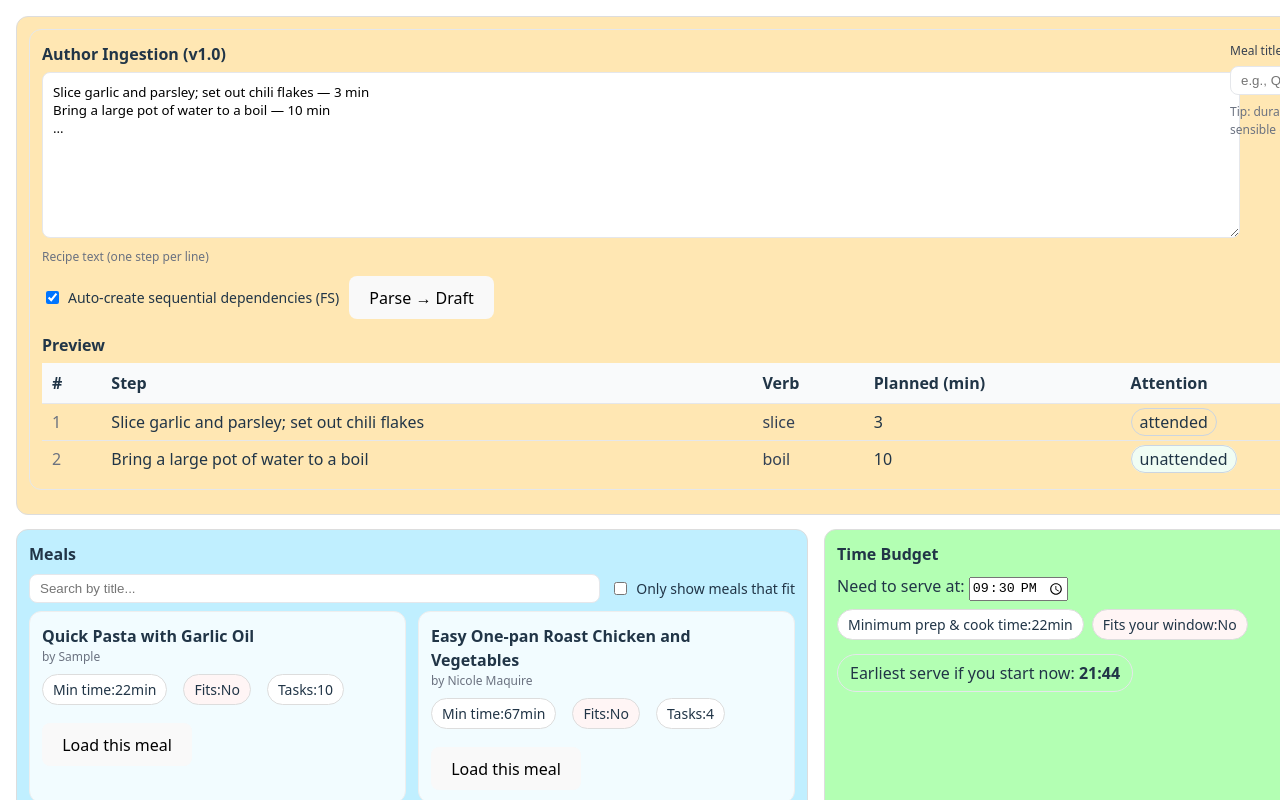
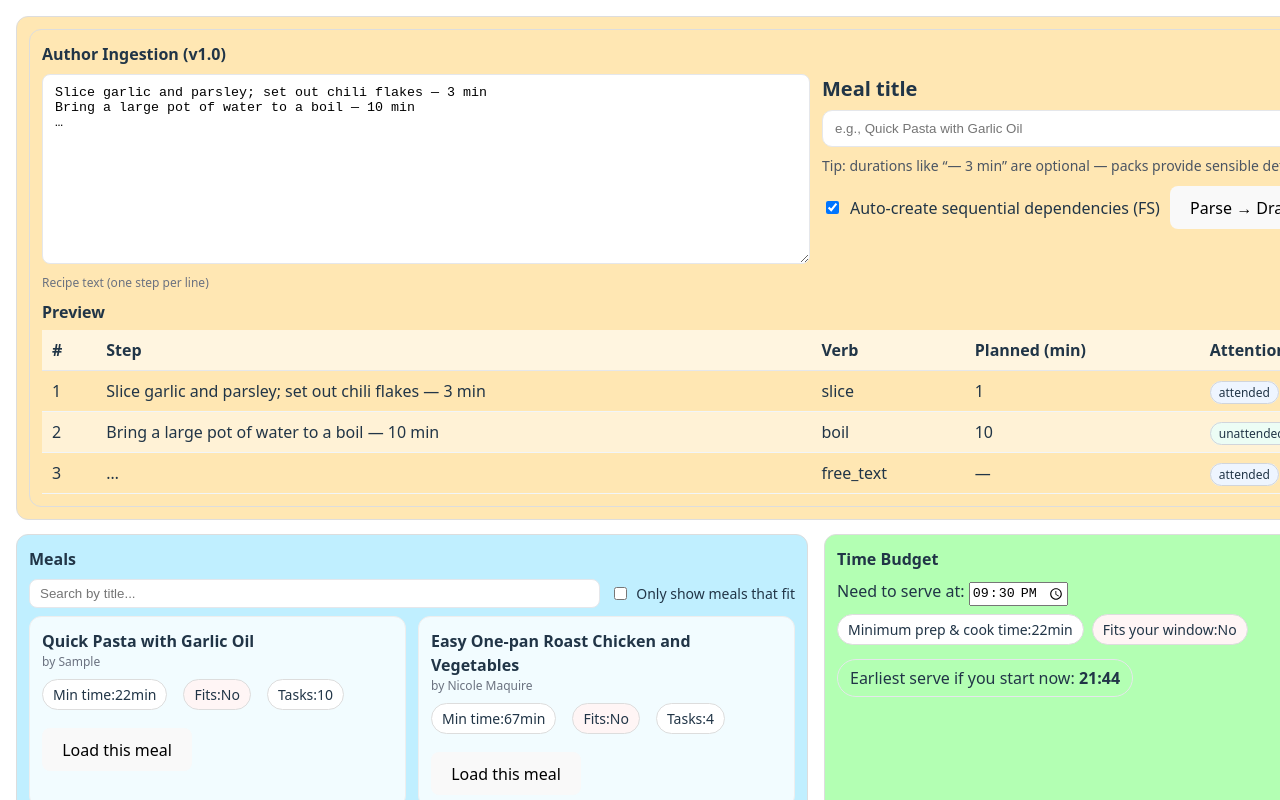
Before and after one commit to thenowguy/nowcook-parser, a React (Vite) app: page / in a window 1280 px wide. Shown: the top 800 px of the page. Built offline with nearby package versions, Linux system fonts and the light colour scheme.

Commit message:
Fixed overlap

```diff
--- a/src/components/AuthorIngPanel.jsx
+++ b/src/components/AuthorIngPanel.jsx
@@ -1,17 +1,14 @@
-/* eslint-disable react/prop-types */
-/* eslint-disable no-console */
+/* AuthoringPanel.jsx — v1.0.2
+   - Fixes overlap by using a responsive two-column grid (no absolute positioning)
+   - Left: recipe textarea. Right: meal title + tips + controls.
+   - Stacks to one column automatically on narrow widths.
+*/
+/* eslint-disable */
 import React, { useMemo, useState } from "react";
 
-// Packs (so preview uses the same defaults you run-time with)
+// Packs (reuse like App)
 import VERB_PACK from "../packs/verbs.en.json";
 import DURATIONS_PACK from "../packs/durations.en.json";
-
-// --- tiny local helpers (duplicated from App on purpose to keep this file standalone)
-const clamp = (n, lo, hi) => Math.max(lo, Math.min(hi, n));
-const uuid = () =>
-  (typeof crypto !== "undefined" && crypto.randomUUID
-    ? crypto.randomUUID()
-    : `task_${Math.random().toString(36).slice(2, 10)}`);
 
 const VERBS_ARRAY = Array.isArray(VERB_PACK)
   ? VERB_PACK
@@ -27,6 +24,7 @@ const CANONICAL =
     default_planned: v?.defaults?.planned_min ?? null,
   })) ?? [];
 
+// duration defaults
 function extractDurationEntries(pack) {
   const asEntryList = (arr) =>
     (arr || [])
@@ -49,202 +47,241 @@ function extractDurationEntries(pack) {
 }
 const DEFAULTS_BY_VERB = Object.fromEntries(extractDurationEntries(DURATIONS_PACK));
 
-function parseDurationMin(s) {
-  const m = s.match(/(?:—|-|–)\s*(\d+)\s*(?:min|minutes?)/i) || s.match(/(\d+)\s*(?:min|minutes?)/i);
+const findVerb = (text) => {
+  for (const v of CANONICAL) for (const re of v.patterns) if (re.test(text)) return v;
+  return null;
+};
+const toDurationObj = (min) => (min == null ? null : { value: min });
+
+const clamp = (n, lo, hi) => Math.max(lo, Math.min(hi, n));
+const parseDurationMin = (s) => {
+  const m = s.match(/(\d+)\s*(?:min|minutes?)/i);
   return m ? clamp(parseInt(m[1], 10), 1, 24 * 60) : null;
-}
-function findVerb(text) {
-  for (const v of CANONICAL) {
-    for (const re of v.patterns) {
-      if (re.test(text)) return v;
-    }
-  }
-  return null;
-}
-const toDurationObj = (min) => (min == null ? null : { value: min });
+};
 const getPlannedMinutes = (t) => {
   if (!t) return 1;
   const explicit = t?.duration_min?.value;
-  const planned  = t?.planned_min;
-  const byVerb   = DEFAULTS_BY_VERB?.[t?.canonical_verb];
+  const planned = t?.planned_min;
+  const byVerb = DEFAULTS_BY_VERB?.[t?.canonical_verb];
   const val = explicit ?? planned ?? byVerb ?? 1;
   return Math.max(1, Math.round(val));
 };
 
-// ----------------------------------------------------------------------------
-
 export default function AuthoringPanel({ onLoadMeal }) {
-  const [open, setOpen] = useState(true);
-  const [autoChainFS, setAutoChainFS] = useState(true);
-
-  const [raw, setRaw] = useState(
-    // tiny starter to make the panel feel alive
+  const [text, setText] = useState(
     "Slice garlic and parsley; set out chili flakes — 3 min\nBring a large pot of water to a boil — 10 min\n…"
   );
   const [title, setTitle] = useState("");
+  const [autoDeps, setAutoDeps] = useState(true);
+  const [preview, setPreview] = useState([]);
 
-  // Live parse (preview only)
-  const previewTasks = useMemo(() => {
-    const lines = String(raw || "")
+  const rows = useMemo(() => {
+    return text
       .split(/\r?\n/)
-      .map((s) => s.trim())
-      .filter((s) => s && s !== "…" && s !== "...")
-      .slice(0, 200);
+      .map((l) => l.trim())
+      .filter(Boolean);
+  }, [text]);
 
-    const tasks = [];
-    for (const line of lines) {
-      const verbMeta = findVerb(line);
-      const verb = verbMeta?.name || "free_text";
+  function parseLines() {
+    const tasks = rows.map((line, idx) => {
+      const vMeta = findVerb(line);
+      const verb = vMeta?.name || "free_text";
       const durMin = parseDurationMin(line);
-      const planned_min =
-        durMin ??
-        verbMeta?.default_planned ??
-        DEFAULTS_BY_VERB[verb] ??
-        null;
+      const planned_min = durMin ?? vMeta?.default_planned ?? DEFAULTS_BY_VERB[verb] ?? null;
 
-      const requires_driver = verbMeta ? verbMeta.attention === "attended" : true;
-
-      tasks.push({
-        id: uuid(),
-        name: line.replace(/\s*(?:—|-|–)\s*\d+\s*(?:min|minutes?)\s*$/i, "").replace(/\.$/, ""),
+      return {
+        id: `draft_${idx + 1}`,
+        name: line.replace(/\s*—\s*\d+\s*min(?:utes?)?$/i, ""),
         canonical_verb: verb,
         duration_min: toDurationObj(durMin),
         planned_min,
-        readiness_signal: null,
-        requires_driver,
-        self_running_after_start: !requires_driver,
+        requires_driver: vMeta ? vMeta.attention === "attended" : true,
+        self_running_after_start: vMeta ? vMeta.attention === "unattended_after_start" : false,
         inputs: [],
         outputs: [],
         edges: [],
+      };
     });
+
+    if (autoDeps) {
+      for (let i = 1; i < tasks.length; i++) {
+        tasks[i].edges.push({ from: tasks[i - 1].id, type: "FS" });
+      }
+    }
+    setPreview(tasks);
   }
 
-    // simple FS chain for preview
-    if (autoChainFS) {
-      for (let i = 1; i < tasks.length; i++) {
-        tasks[i].edges.push({ type: "FS", from: tasks[i - 1].id });
-      }
-    }
-
-    return tasks;
-  }, [raw, autoChainFS]);
-
-  const minWidthCell = { minWidth: 60 };
-
-  const doParseToDraft = () => {
-    const tasks = previewTasks;
+  function loadAsMeal() {
+    if (preview.length === 0) parseLines();
     const meal = {
-      title: title?.trim() || "Untitled meal",
-      author: { name: "Author" },
-      tasks,
-      meta: { createdAt: new Date().toISOString() },
+      title: title || "Untitled Meal",
+      author: { name: "Draft" },
+      tasks: preview.length ? preview : [],
+      packs_meta: {},
     };
-    if (typeof onLoadMeal === "function") onLoadMeal(meal);
-  };
-
-  if (!open) {
-    return (
-      <div style={{ border: "1px solid #e5e7eb", borderRadius: 12, padding: 10, background: "#fafafa", marginBottom: 12 }}>
-        <div style={{ display: "flex", justifyContent: "space-between", alignItems: "center" }}>
-          <div style={{ fontWeight: 700 }}>Author Ingestion (v1.0)</div>
-          <button onClick={() => setOpen(true)}>Show</button>
-        </div>
-      </div>
-    );
+    onLoadMeal?.(meal);
   }
 
   return (
-    <div style={{ border: "1px solid #e5e7eb", borderRadius: 12, padding: 12, marginBottom: 12 }}>
-      <div style={{ display: "flex", justifyContent: "space-between", gap: 12, alignItems: "flex-start" }}>
-        <div style={{ flex: 1 }}>
-          <div style={{ fontWeight: 700, marginBottom: 6 }}>Author Ingestion (v1.0)</div>
+    <div
+      style={{
+        border: "1px solid #ddd",
+        borderRadius: 12,
+        padding: 12,
+        background: "#ffe7b3", // authoring panel color
+      }}
+    >
+      <div style={{ display: "flex", justifyContent: "space-between", alignItems: "center" }}>
+        <div style={{ fontWeight: 700 }}>Author Ingestion (v1.0)</div>
+        <button
+          onClick={loadAsMeal}
+          title="Load the parsed draft into the runtime preview below"
+          style={{ display: "none" }}
+        >
+          Load
+        </button>
+      </div>
+
+      {/* TOP ROW — responsive 2-column grid (stacks on narrow widths) */}
+      <div
+        style={{
+          display: "grid",
+          gridTemplateColumns: "repeat(auto-fit, minmax(340px, 1fr))",
+          gap: 12,
+          alignItems: "start",
+          marginTop: 8,
+          marginBottom: 8,
+        }}
+      >
+        {/* Left: textarea */}
+        <div>
           <textarea
-            value={raw}
-            onChange={(e) => setRaw(e.target.value)}
+            value={text}
+            onChange={(e) => setText(e.target.value)}
             placeholder="One step per line…"
-            rows={8}
-            style={{ width: "100%", border: "1px solid #e5e7eb", borderRadius: 8, padding: 10, fontFamily: "system-ui, sans-serif" }}
+            style={{
+              width: "100%",
+              minHeight: 190,
+              border: "1px solid #e5e7eb",
+              borderRadius: 8,
+              padding: "10px 12px",
+              boxSizing: "border-box",
+              resize: "vertical",
+              background: "#fff",
+            }}
           />
-          <div style={{ fontSize: 12, color: "#6b7280", marginTop: 4 }}>Recipe text (one step per line)</div>
-          <div style={{ display: "flex", alignItems: "center", gap: 10, marginTop: 10, flexWrap: "wrap" }}>
-            <label style={{ display: "flex", alignItems: "center", gap: 6, fontSize: 14 }}>
-              <input type="checkbox" checked={autoChainFS} onChange={(e) => setAutoChainFS(e.target.checked)} />
-              Auto-create sequential dependencies (FS)
-            </label>
-            <button onClick={doParseToDraft}>Parse → Draft</button>
+          <div style={{ fontSize: 12, color: "#6b7280", marginTop: 4 }}>
+            Recipe text (one step per line)
           </div>
         </div>
 
-        <div style={{ width: 360 }}>
-          <div style={{ fontSize: 12, color: "#374151", marginBottom: 6 }}>Meal title</div>
+        {/* Right: title + tip + actions */}
+        <div>
+          <div style={{ fontWeight: 600, fontSize: 20, marginBottom: 6 }}>Meal title</div>
           <input
             value={title}
             onChange={(e) => setTitle(e.target.value)}
             placeholder="e.g., Quick Pasta with Garlic Oil"
-            style={{ width: "100%", border: "1px solid #e5e7eb", borderRadius: 8, padding: "6px 10px" }}
+            style={{
+              width: "100%",
+              border: "1px solid #e5e7eb",
+              borderRadius: 10,
+              padding: "10px 12px",
+              marginBottom: 8,
+              boxSizing: "border-box",
+              background: "#fff",
+            }}
           />
-          <div style={{ fontSize: 12, color: "#6b7280", marginTop: 8 }}>
+          <div
+            style={{
+              fontSize: 14,
+              color: "#4b5563",
+              lineHeight: 1.5,
+              marginBottom: 10,
+            }}
+          >
             Tip: durations like “— 3 min” are optional — packs provide sensible defaults per verb.
           </div>
-          <div style={{ textAlign: "right", marginTop: 8 }}>
-            <button onClick={() => setOpen(false)}>Hide</button>
+
+          <div style={{ display: "flex", alignItems: "center", gap: 10, flexWrap: "wrap" }}>
+            <label style={{ display: "flex", alignItems: "center", gap: 8 }}>
+              <input
+                type="checkbox"
+                checked={autoDeps}
+                onChange={(e) => setAutoDeps(e.target.checked)}
+              />
+              Auto-create sequential dependencies (FS)
+            </label>
+
+            <button onClick={parseLines}>Parse → Draft</button>
+            <button onClick={loadAsMeal}>Load into Preview</button>
           </div>
         </div>
       </div>
 
-      {/* Inline parse preview */}
-      <div style={{ marginTop: 14 }}>
-        <div style={{ fontWeight: 600, marginBottom: 6 }}>Preview</div>
-        {previewTasks.length === 0 ? (
-          <div style={{ fontSize: 14, color: "#6b7280" }}>Nothing to preview yet.</div>
-        ) : (
+      {/* Preview table */}
+      <div style={{ fontWeight: 700, marginTop: 8, marginBottom: 6 }}>Preview</div>
       <div style={{ overflowX: "auto" }}>
-            <table style={{ borderCollapse: "collapse", width: "100%" }}>
+        <table style={{ width: "100%", borderCollapse: "collapse" }}>
           <thead>
-                <tr style={{ background: "#f9fafb" }}>
-                  <th style={{ textAlign: "left", padding: "8px 10px" }}>#</th>
-                  <th style={{ textAlign: "left", padding: "8px 10px" }}>Step</th>
-                  <th style={{ textAlign: "left", padding: "8px 10px" }}>Verb</th>
-                  <th style={{ textAlign: "left", padding: "8px 10px", ...minWidthCell }}>Planned (min)</th>
-                  <th style={{ textAlign: "left", padding: "8px 10px", ...minWidthCell }}>Attention</th>
-                  <th style={{ textAlign: "left", padding: "8px 10px" }}>Depends on</th>
+            <tr style={{ background: "rgba(255,255,255,0.6)" }}>
+              <th style={th}>#</th>
+              <th style={th}>Step</th>
+              <th style={th}>Verb</th>
+              <th style={th}>Planned (min)</th>
+              <th style={th}>Attention</th>
+              <th style={th}>Depends on</th>
             </tr>
           </thead>
           <tbody>
-                {previewTasks.map((t, i) => {
-                  const planned = getPlannedMinutes(t);
-                  const depends = (t.edges || [])
-                    .filter((e) => e?.type === "FS")
-                    .map((e) => {
-                      const idx = previewTasks.findIndex((x) => x.id === e.from);
-                      return idx >= 0 ? `#${idx + 1}` : "";
-                    })
-                    .filter(Boolean)
-                    .join(", ");
+            {(preview.length ? preview : rows.map((line, i) => ({ name: line, _row: i })) ).map((t, i) => {
+              const idx = i + 1;
+              const verb = t.canonical_verb || findVerb(t.name)?.name || "free_text";
+              const planned = t.planned_min ?? DEFAULTS_BY_VERB[verb] ?? "";
+              const attention =
+                t.requires_driver != null
+                  ? t.requires_driver
+                    ? "attended"
+                    : "unattended"
+                  : (findVerb(t.name)?.attention === "unattended_after_start" ? "unattended" : "attended");
+              const dep = t.edges?.[0]?.from ? `#${Number(String(t.edges[0].from).split("_").pop())}` : "—";
               return (
-                    <tr key={t.id} style={{ borderTop: "1px solid #e5e7eb" }}>
-                      <td style={{ padding: "6px 10px", color: "#6b7280" }}>{i + 1}</td>
-                      <td style={{ padding: "6px 10px" }}>{t.name}</td>
-                      <td style={{ padding: "6px 10px", color: "#334155" }}>{t.canonical_verb}</td>
-                      <td style={{ padding: "6px 10px" }}>{planned}</td>
-                      <td style={{ padding: "6px 10px" }}>
-                        {t.requires_driver ? (
-                          <span style={{ padding: "2px 8px", borderRadius: 999, border: "1px solid #cbd5e1" }}>attended</span>
-                        ) : (
-                          <span style={{ padding: "2px 8px", borderRadius: 999, border: "1px solid #cbd5e1", background: "#f0fdf4" }}>
-                            unattended
+                <tr key={idx} style={{ background: i % 2 ? "rgba(255,255,255,0.45)" : "transparent" }}>
+                  <td style={td}>{idx}</td>
+                  <td style={td}>{t.name || t}</td>
+                  <td style={td}>{verb}</td>
+                  <td style={td}>{planned || "—"}</td>
+                  <td style={td}>
+                    <span
+                      style={{
+                        padding: "2px 8px",
+                        borderRadius: 999,
+                        border: "1px solid #d1d5db",
+                        background: attention === "attended" ? "#eef5ff" : "#ecfdf5",
+                        fontSize: 12,
+                      }}
+                    >
+                      {attention}
                     </span>
-                        )}
                   </td>
-                      <td style={{ padding: "6px 10px", color: "#64748b" }}>{depends || "—"}</td>
+                  <td style={td}>{dep}</td>
                 </tr>
               );
             })}
           </tbody>
         </table>
       </div>
-        )}
-      </div>
     </div>
   );
 }
+
+const th = {
+  textAlign: "left",
+  padding: "8px 10px",
+  borderBottom: "1px solid #e5e7eb",
+  fontWeight: 600,
+};
+const td = {
+  padding: "8px 10px",
+  borderBottom: "1px solid #f1f5f9",
+};
```
Lines whose indentation alone changed are shown as unchanged.
